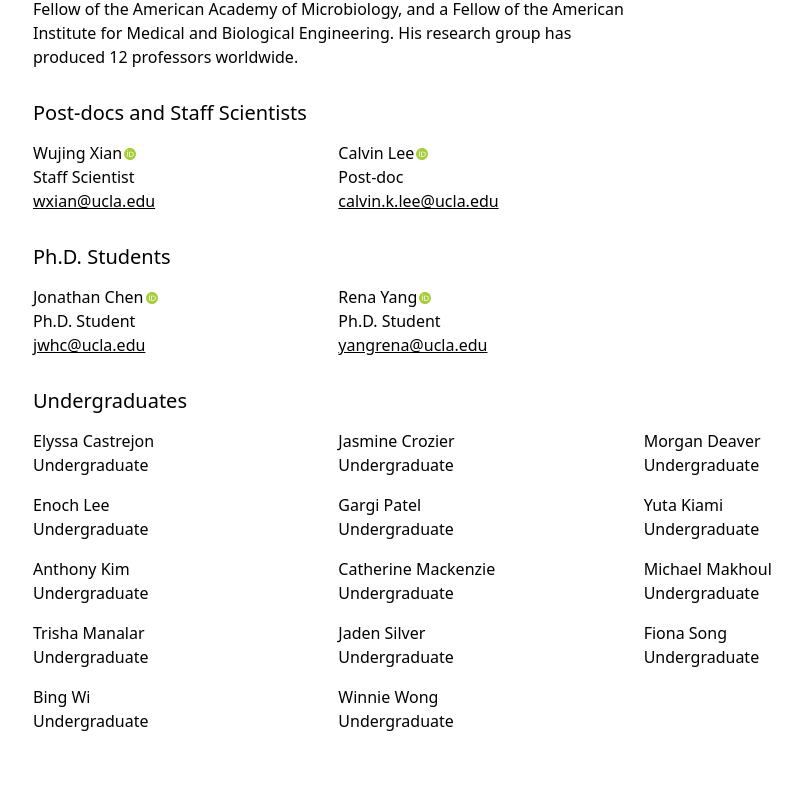
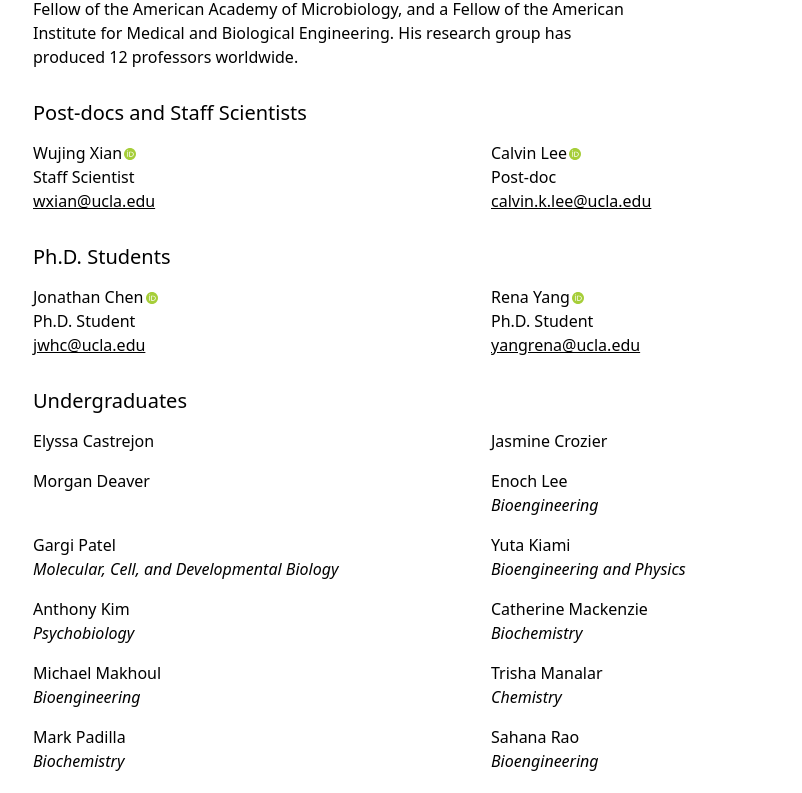
Before and after one commit to Wong-Lab/wong-lab.github.io, a Next.js app: page /members in a window 1280 px wide. Shown: the part 640-1433 px from the top of the page, without its empty margins (23-825 px from the left). Built offline with nearby package versions, Linux system fonts and the light colour scheme; a web font is replaced by a local one.

Commit message:
add undergrad majors

```diff
--- a/members.yaml
+++ b/members.yaml
@@ -72,36 +72,59 @@
 
 - name: Enoch Lee
   role: Undergraduate
+  major: Bioengineering
 
 - name: Gargi Patel
   role: Undergraduate
+  major: Molecular, Cell, and Developmental Biology
 
 - name: Yuta Kiami
   role: Undergraduate
+  major: Bioengineering and Physics
 
 - name: Anthony Kim
   role: Undergraduate
+  major: Psychobiology
 
 - name: Catherine Mackenzie
   role: Undergraduate
+  major: Biochemistry
 
 - name: Michael Makhoul
   role: Undergraduate
+  major: Bioengineering
 
 - name: Trisha Manalar
   role: Undergraduate
+  major: Chemistry
+
+- name: Mark Padilla
+  role: Undergraduate
+  major: Biochemistry
+
+- name: Sahana Rao
+  role: Undergraduate
+  major: Bioengineering
 
 - name: Jaden Silver
   role: Undergraduate
+  major: Bioengineering
 
 - name: Fiona Song
   role: Undergraduate
+  major: Biochemistry and Psychology
 
 - name: Bing Wi
   role: Undergraduate
+  major: Bioengineering
+
+- name: Kaiden Wong
+  role: Undergraduate
+  major: Molecular, Cell, and Developmental Biology
 
 - name: Winnie Wong
   role: Undergraduate
+  major: Bioengineering
 
 
 # alumni
--- a/pages/members.js
+++ b/pages/members.js
@@ -52,7 +52,7 @@ export default function Members({ members, ...props }) {
       <Gerard key={`member-${gerard.name}`} member={gerard} />
       {groupRoleOrder.map((group, i) => (
         <Section title={group} key={`members-group-${group}`} showTop={false}>
-          <div className='grid grid-cols-1 sm:grid-cols-2 md:grid-cols-3 gap-4 py-2'>
+          <div className='grid grid-cols-1 sm:grid-cols-2 md:grid-cols-2 gap-4 py-2'>
             {groupedCurrentMembers[group].map((m, i) => {
               if (group === 'Alumni')
                 return <Alumni key={`member-${m.name}`} member={m} />
@@ -119,7 +119,7 @@ function Gerard({ member }) {
 };
 
 function Member({ member, includeName = true }) {
-  let { name, role, email, orcid } = member
+  let { name, role, email, orcid, major } = member
 
   return (
     <div className=''>
@@ -137,14 +137,15 @@ function Member({ member, includeName = true }) {
         </p>
       }
       <div>
-        <p>{role}</p>
-        <p>
+        <p>{role && (role !== 'Undergraduate') && role}</p>
+        {major && <p className="italic">{major}</p>}
+        {email && <p>
           <Link href={`mailto:${email}`}>
             <span className='underline'>
               {email}
             </span>
           </Link>
-        </p>
+        </p>}
       </div>
     </div>
   )
@@ -171,13 +172,13 @@ function Alumni({ member }) {
       <div>
         <p>{former}</p>
         <p>{current}</p>
-        <p>
+        {email && <p>
           <Link href={`mailto:${email}`}>
             <span className='underline'>
               {email}
             </span>
           </Link>
-        </p>
+        </p>}
       </div>
     </div>
   )
```
